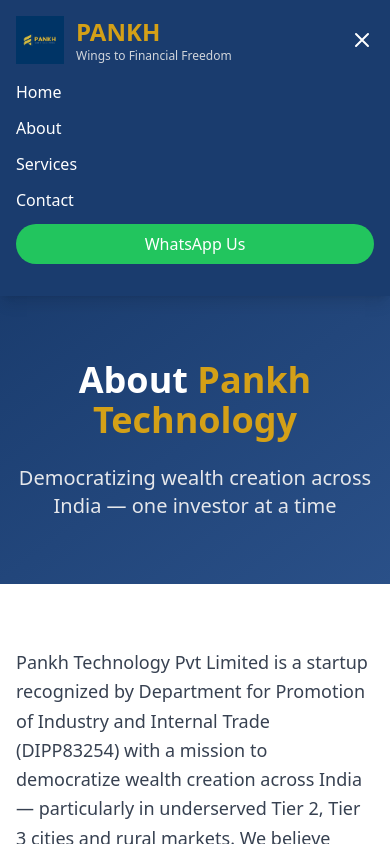
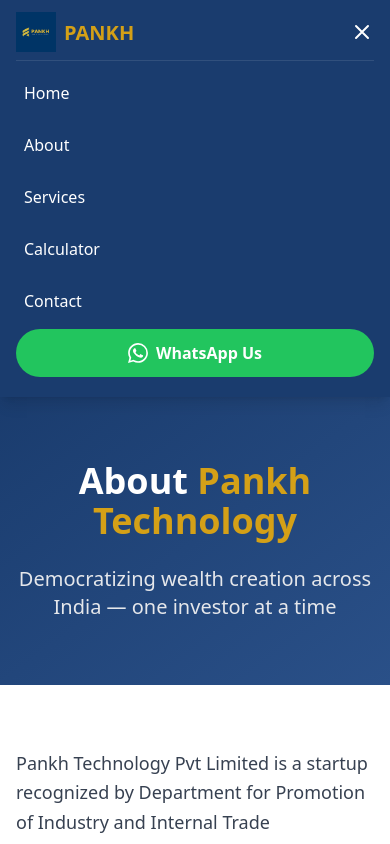
Before and after one commit to ankeshs19/pankh-website, a Next.js app: page /about in a window 390 px wide. Both pictures are taken after a click on the button "Toggle menu". Shown: the top 844 px of the page. Built offline with nearby package versions, Linux system fonts and the light colour scheme.

Commit message:
Update Header.tsx

```diff
--- a/components/Header.tsx
+++ b/components/Header.tsx
@@ -6,47 +6,41 @@
 
 export default function Header() {
   const [isMenuOpen, setIsMenuOpen] = useState(false)
+  const close = () => setIsMenuOpen(false)
 
   return (
     <header className="bg-pankh-navy text-white sticky top-0 z-50 shadow-lg">
-      <nav className="container mx-auto px-4 py-4">
+      <nav className="container mx-auto px-4 py-3 md:py-4">
         <div className="flex justify-between items-center">
           {/* Logo */}
-          <Link href="/" className="flex items-center space-x-3">
+          <Link href="/" onClick={close} className="flex items-center space-x-2 sm:space-x-3 min-w-0">
             <Image
               src="/images/logo.png"
               alt="Pankh Technology"
-              width={50}
-              height={50}
-              className="h-12 w-auto"
+              width={44}
+              height={44}
+              className="h-10 w-10 sm:h-12 sm:w-auto flex-shrink-0"
             />
-            <div className="flex flex-col">
-              <span className="text-2xl font-bold text-pankh-gold">PANKH</span>
-              <span className="text-xs text-gray-300">Wings to Financial Freedom</span>
+            <div className="flex flex-col min-w-0">
+              <span className="text-xl sm:text-2xl font-bold text-pankh-gold leading-tight">PANKH</span>
+              <span className="text-[10px] sm:text-xs text-gray-300 leading-tight hidden sm:block">Wings to Financial Freedom</span>
             </div>
           </Link>
 
           {/* Desktop Navigation */}
-          <div className="hidden md:flex items-center space-x-8">
-            <Link href="/" className="hover:text-pankh-gold transition">
-              Home
-            </Link>
-            <Link href="/about" className="hover:text-pankh-gold transition">
-              About
-            </Link>
-            <Link href="/services" className="hover:text-pankh-gold transition">
-              Services
-            </Link>
-            <Link href="/contact" className="hover:text-pankh-gold transition">
-              Contact
-            </Link>
+          <div className="hidden md:flex items-center space-x-5 lg:space-x-8">
+            <Link href="/" className="hover:text-pankh-gold transition text-sm lg:text-base">Home</Link>
+            <Link href="/about" className="hover:text-pankh-gold transition text-sm lg:text-base">About</Link>
+            <Link href="/services" className="hover:text-pankh-gold transition text-sm lg:text-base">Services</Link>
+            <Link href="/retirement-calculator" className="hover:text-pankh-gold transition text-sm lg:text-base">Calculator</Link>
+            <Link href="/contact" className="hover:text-pankh-gold transition text-sm lg:text-base">Contact</Link>
             <a
               href="https://wa.me/919746207344"
               target="_blank"
               rel="noopener noreferrer"
-              className="bg-green-500 hover:bg-green-600 px-6 py-2 rounded-full transition flex items-center space-x-2"
+              className="bg-green-500 hover:bg-green-600 px-4 lg:px-6 py-2 rounded-full transition flex items-center space-x-2 text-sm lg:text-base flex-shrink-0"
             >
-              <svg className="w-5 h-5" fill="currentColor" viewBox="0 0 24 24">
+              <svg className="w-4 h-4 flex-shrink-0" fill="currentColor" viewBox="0 0 24 24">
                 <path d="M17.472 14.382c-.297-.149-1.758-.867-2.03-.967-.273-.099-.471-.148-.67.15-.197.297-.767.966-.94 1.164-.173.199-.347.223-.644.075-.297-.15-1.255-.463-2.39-1.475-.883-.788-1.48-1.761-1.653-2.059-.173-.297-.018-.458.13-.606.134-.133.298-.347.446-.52.149-.174.198-.298.298-.497.099-.198.05-.371-.025-.52-.075-.149-.669-1.612-.916-2.207-.242-.579-.487-.5-.669-.51-.173-.008-.371-.01-.57-.01-.198 0-.52.074-.792.372-.272.297-1.04 1.016-1.04 2.479 0 1.462 1.065 2.875 1.213 3.074.149.198 2.096 3.2 5.077 4.487.709.306 1.262.489 1.694.625.712.227 1.36.195 1.871.118.571-.085 1.758-.719 2.006-1.413.248-.694.248-1.289.173-1.413-.074-.124-.272-.198-.57-.347m-5.421 7.403h-.004a9.87 9.87 0 01-5.031-1.378l-.361-.214-3.741.982.998-3.648-.235-.374a9.86 9.86 0 01-1.51-5.26c.001-5.45 4.436-9.884 9.888-9.884 2.64 0 5.122 1.03 6.988 2.898a9.825 9.825 0 012.893 6.994c-.003 5.45-4.437 9.884-9.885 9.884m8.413-18.297A11.815 11.815 0 0012.05 0C5.495 0 .16 5.335.157 11.892c0 2.096.547 4.142 1.588 5.945L.057 24l6.305-1.654a11.882 11.882 0 005.683 1.448h.005c6.554 0 11.89-5.335 11.893-11.893a11.821 11.821 0 00-3.48-8.413Z"/>
               </svg>
               <span>WhatsApp</span>
@@ -55,8 +49,9 @@
 
           {/* Mobile Menu Button */}
           <button
-            className="md:hidden text-white focus:outline-none"
+            className="md:hidden text-white focus:outline-none p-2 -mr-2"
             onClick={() => setIsMenuOpen(!isMenuOpen)}
+            aria-label="Toggle menu"
           >
             <svg className="w-6 h-6" fill="none" stroke="currentColor" viewBox="0 0 24 24">
               {isMenuOpen ? (
@@ -70,27 +65,37 @@
 
         {/* Mobile Navigation */}
         {isMenuOpen && (
-          <div className="md:hidden mt-4 pb-4 space-y-3">
-            <Link href="/" className="block hover:text-pankh-gold transition">
-              Home
+          <div className="md:hidden mt-2 pb-2 border-t border-white/10">
+            <div className="flex flex-col pt-2 space-y-1">
+              {[
+                { href: '/', label: 'Home' },
+                { href: '/about', label: 'About' },
+                { href: '/services', label: 'Services' },
+                { href: '/retirement-calculator', label: 'Calculator' },
+                { href: '/contact', label: 'Contact' },
+              ].map(({ href, label }) => (
+                <Link
+                  key={href}
+                  href={href}
+                  onClick={close}
+                  className="block hover:text-pankh-gold transition py-3 px-2 rounded-lg hover:bg-white/5 text-base font-medium"
+                >
+                  {label}
                 </Link>
-            <Link href="/about" className="block hover:text-pankh-gold transition">
-              About
-            </Link>
-            <Link href="/services" className="block hover:text-pankh-gold transition">
-              Services
-            </Link>
-            <Link href="/contact" className="block hover:text-pankh-gold transition">
-              Contact
-            </Link>
+              ))}
               <a
                 href="https://wa.me/919746207344"
                 target="_blank"
                 rel="noopener noreferrer"
-              className="block bg-green-500 hover:bg-green-600 px-6 py-2 rounded-full transition text-center"
+                onClick={close}
+                className="flex items-center justify-center space-x-2 bg-green-500 hover:bg-green-600 px-6 py-3 rounded-full transition mt-2 font-semibold"
               >
-              WhatsApp Us
+                <svg className="w-5 h-5 flex-shrink-0" fill="currentColor" viewBox="0 0 24 24">
+                  <path d="M17.472 14.382c-.297-.149-1.758-.867-2.03-.967-.273-.099-.471-.148-.67.15-.197.297-.767.966-.94 1.164-.173.199-.347.223-.644.075-.297-.15-1.255-.463-2.39-1.475-.883-.788-1.48-1.761-1.653-2.059-.173-.297-.018-.458.13-.606.134-.133.298-.347.446-.52.149-.174.198-.298.298-.497.099-.198.05-.371-.025-.52-.075-.149-.669-1.612-.916-2.207-.242-.579-.487-.5-.669-.51-.173-.008-.371-.01-.57-.01-.198 0-.52.074-.792.372-.272.297-1.04 1.016-1.04 2.479 0 1.462 1.065 2.875 1.213 3.074.149.198 2.096 3.2 5.077 4.487.709.306 1.262.489 1.694.625.712.227 1.36.195 1.871.118.571-.085 1.758-.719 2.006-1.413.248-.694.248-1.289.173-1.413-.074-.124-.272-.198-.57-.347m-5.421 7.403h-.004a9.87 9.87 0 01-5.031-1.378l-.361-.214-3.741.982.998-3.648-.235-.374a9.86 9.86 0 01-1.51-5.26c.001-5.45 4.436-9.884 9.888-9.884 2.64 0 5.122 1.03 6.988 2.898a9.825 9.825 0 012.893 6.994c-.003 5.45-4.437 9.884-9.885 9.884m8.413-18.297A11.815 11.815 0 0012.05 0C5.495 0 .16 5.335.157 11.892c0 2.096.547 4.142 1.588 5.945L.057 24l6.305-1.654a11.882 11.882 0 005.683 1.448h.005c6.554 0 11.89-5.335 11.893-11.893a11.821 11.821 0 00-3.48-8.413Z"/>
+                </svg>
+                <span>WhatsApp Us</span>
               </a>
+            </div>
           </div>
         )}
       </nav>
```
Lines whose indentation alone changed are shown as unchanged.
